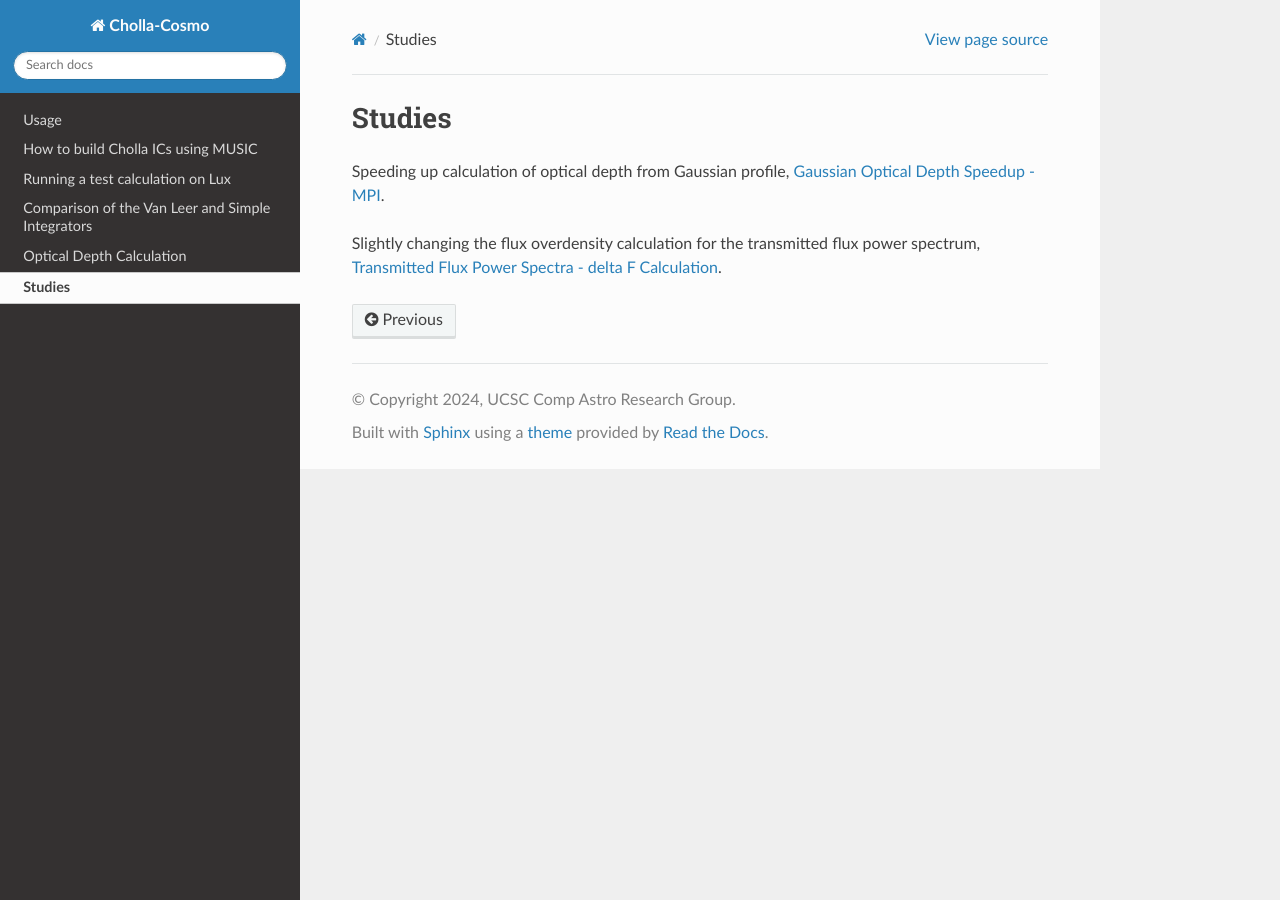
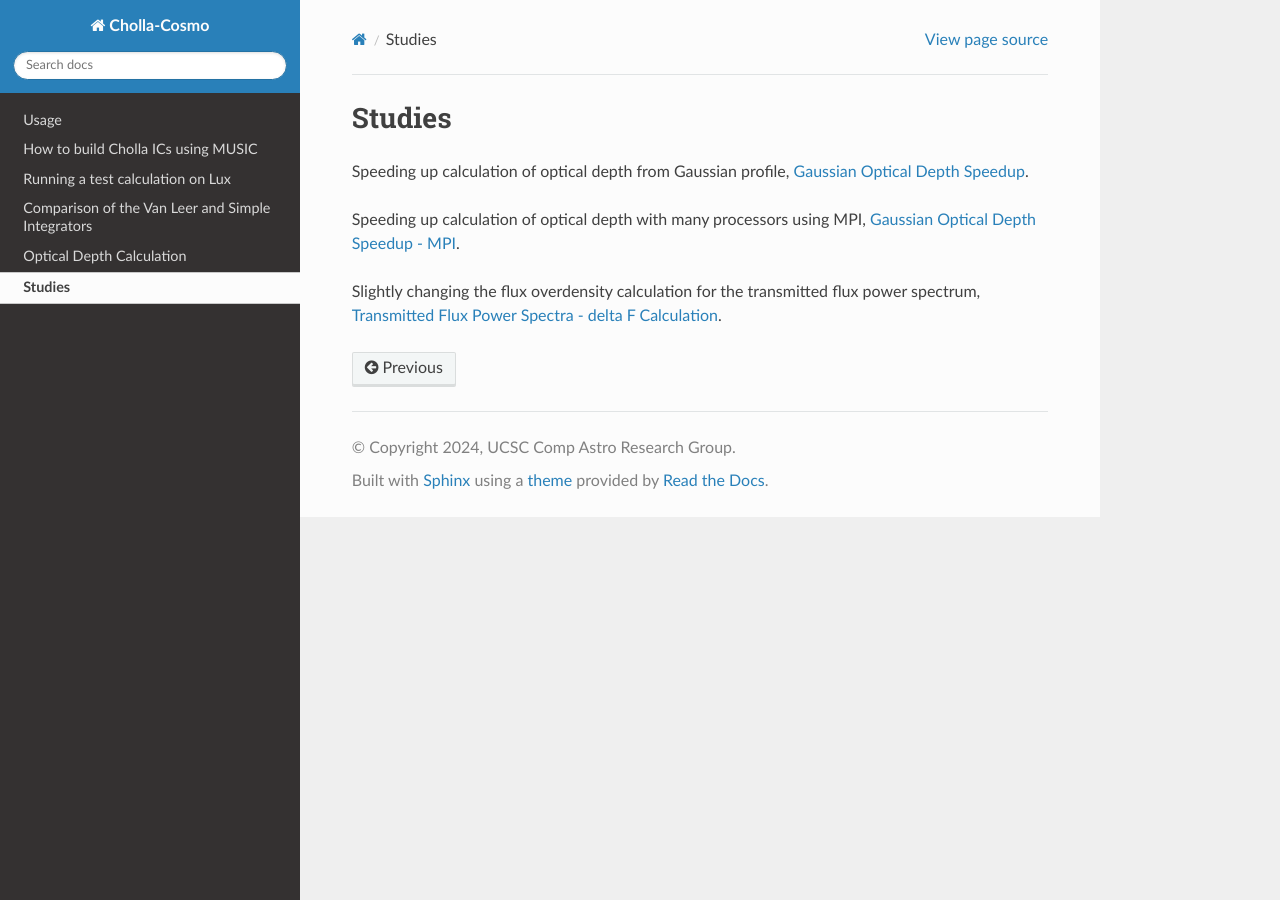
Before and after one commit to evazlimen/cholla-cosmo, a Sphinx documentation site: the page built from docs/source/studies.rst, in a window 1280 px wide. Built offline with Sphinx 7.4.7 and the Read the Docs theme 3.1.0, drawn with Linux system fonts in a browser that asks for light colours.

Commit message:
include MPI speedup in studies page

```diff
--- a/docs/source/studies.rst
+++ b/docs/source/studies.rst
@@ -10,4 +10,6 @@ This is a page to keep track of different studies.
 
 Speeding up calculation of optical depth from Gaussian profile, :ref:`study-gauss-speed`.
 
+Speeding up calculation of optical depth with many processors using MPI, :ref:`study-gauss-speed-mpi`.
+
 Slightly changing the flux overdensity calculation for the transmitted flux power spectrum, :ref:`study-powspec-deltaFcalc`.
--- a/docs/source/study_gaussianspeedup_mpi.rst
+++ b/docs/source/study_gaussianspeedup_mpi.rst
@@ -1,4 +1,4 @@
-.. _study-gauss-speed:
+.. _study-gauss-speed-mpi:
 Gaussian Optical Depth Speedup - MPI
 =====
 
```
